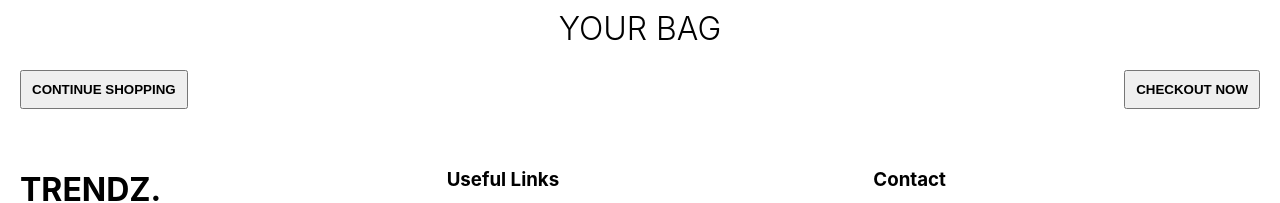
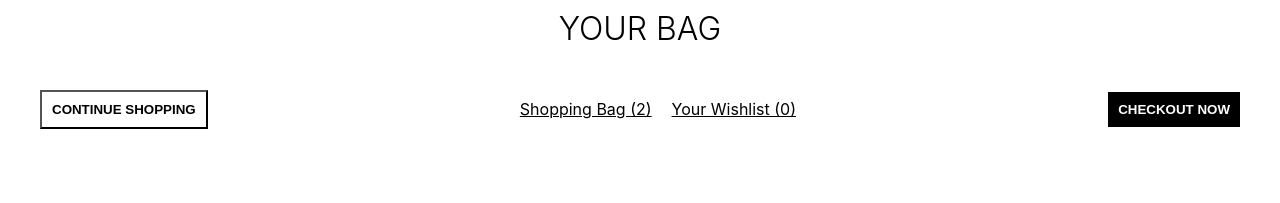
Before and after one commit to tg1489/e-commerce-shopping, a React (Create React App) app: page / in a window 1280 px wide. Shown: the part 122-325 px from the top of the page. Built offline with nearby package versions, Linux system fonts and the light colour scheme.

Commit message:
added logic for topbutton

```diff
--- a/src/pages/Cart.jsx
+++ b/src/pages/Cart.jsx
@@ -19,12 +19,25 @@ const Top = styled.div`
   display: flex;
   align-items: center;
   justify-content: space-between;
+  padding: 20px;
 `;
 
 const TopButton = styled.button`
   padding: 10px;
   font-weight: 600;
   cursor: pointer;
+  border: ${(props) => props.type === 'filled' && 'none'};
+  background-color: ${(props) =>
+    props.type === 'filled' ? 'black' : 'transparent'};
+  color: ${(props) => props.type === 'filled' && '#fff'};
+`;
+
+const TopTexts = styled.div``;
+
+const TopText = styled.span`
+  text-decoration: underline;
+  cursor: pointer;
+  margin: 0px 10px;
 `;
 
 const Bottom = styled.div``;
@@ -38,7 +51,11 @@ export default function Cart() {
         <Title>YOUR BAG</Title>
         <Top>
           <TopButton>CONTINUE SHOPPING</TopButton>
-          <TopButton>CHECKOUT NOW</TopButton>
+          <TopTexts>
+            <TopText>Shopping Bag (2)</TopText>
+            <TopText>Your Wishlist (0)</TopText>
+          </TopTexts>
+          <TopButton type='filled'>CHECKOUT NOW</TopButton>
         </Top>
         <Bottom></Bottom>
       </Wrapper>
```
